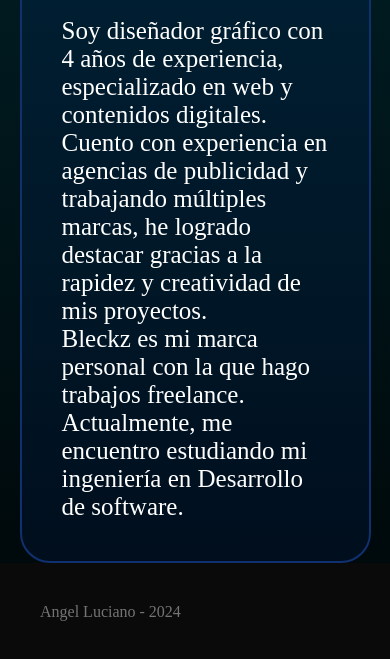
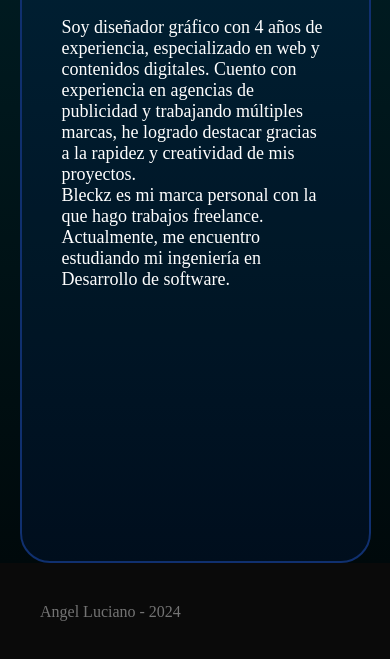
Before and after one commit to BleckDesign/Portafolio, a plain HTML site: page index.html in a window 390 px wide. Shown: the part 3334-3993 px from the top of the page. Drawn offline with Linux system fonts and the light colour scheme; a web font is replaced by a local one.

Commit message:
Update style.css

```diff
--- a/style/style.css
+++ b/style/style.css
@@ -371,4 +371,7 @@ footer {
         padding: 0px 20px;
         gap:20px;
     }
+    .sobremi p {
+        font-size: 18px;
+    }
 }
```
